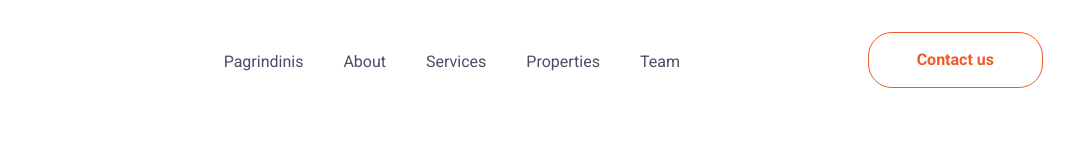
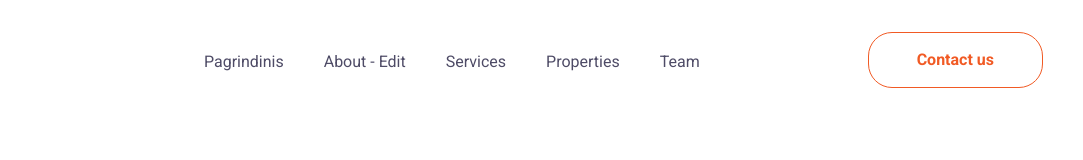
Before and after one commit to Sporcmen1992/Future_Project, a plain HTML site: page future_project/index.html in a window 1280 px wide. Shown: the full height of the page, 197-1280 px from the left. Drawn offline with Linux system fonts and the light colour scheme.

Commit message:
update about

```diff
--- a/future_project/index.html
+++ b/future_project/index.html
@@ -23,7 +23,7 @@
 
                 <ul class="top-navigation__nav-links">
                     <li><a href="#">Pagrindinis</a></li>
-                    <li><a href="#">About</a></li>
+                    <li><a href="#">About - Edit</a></li>
                     <li><a href="#">Services</a></li>
                     <li><a href="#">Properties</a></li>
                     <li><a href="#">Team</a></li>
```
